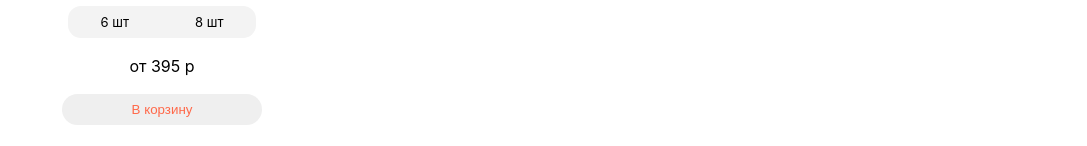
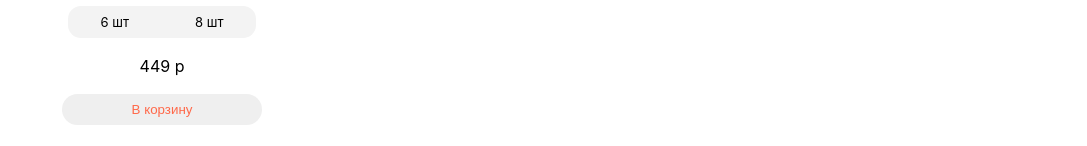
Before and after one commit to vikki-viks/rolls, a React (Create React App) app: page / in a window 1280 px wide. Shown: the part 397-543 px from the top of the page, without its empty margins (96-1183 px from the left). Built offline with nearby package versions, Linux system fonts and the light colour scheme; the HTML template or start-up script is replaced by a standard one.

Commit message:
create props for cardrolls

```diff
--- a/package.json
+++ b/package.json
@@ -6,6 +6,7 @@
     "@testing-library/jest-dom": "^5.11.4",
     "@testing-library/react": "^11.1.0",
     "@testing-library/user-event": "^12.1.10",
+    "axios": "^0.21.1",
     "react": "^17.0.2",
     "react-dom": "^17.0.2",
     "react-scripts": "4.0.3",
--- a/public/db.json
+++ b/public/db.json
@@ -22,7 +22,7 @@
       "id": 2,
       "imageUrl": "https://user-images.githubusercontent.com/77355397/123435850-b2896b00-d5d6-11eb-850e-49360e889e5c.png",
       "name": "Заченый ролл Нежный краб",
-      "sizes": [6, 8],
+      "amount": [6, 8],
       "price": 499,
       "category": 1,
       "rating": 4
@@ -31,7 +31,7 @@
       "id": 3,
       "imageUrl": "https://user-images.githubusercontent.com/77355397/123436166-072ce600-d5d7-11eb-91f5-bccd1c7306c2.png",
       "name": "Запеченый ролл с курицей терьяки",
-      "sizes": [6, 8],
+      "amount": [6, 8],
       "price": 379,
       "category": 2,
       "rating": 2
@@ -40,7 +40,7 @@
       "id": 4,
       "imageUrl": "https://dodopizza.azureedge.net/static/Img/Products/Pizza/ru-RU/b750f576-4a83-48e6-a283-5a8efb68c35d.jpg",
       "name": "Чизбургер-пицца",
-      "sizes": [6, 8],
+      "amount": [6, 8],
       "price": 415,
       "category": 3,
       "rating": 8
@@ -49,7 +49,7 @@
       "id": 5,
       "imageUrl": "https://user-images.githubusercontent.com/77355397/123436360-380d1b00-d5d7-11eb-83ca-b92d9f2034fb.png",
       "name": "Запеченый ролл Филадельфия с сырным соусом",
-      "sizes": [6, 8],
+      "amount": [6, 8],
       "price": 549,
       "category": 2,
       "rating": 2
@@ -58,7 +58,7 @@
       "id": 6,
       "imageUrl": "https://user-images.githubusercontent.com/77355397/123436574-70acf480-d5d7-11eb-8358-caa6e3c3a418.png",
       "name": "Темпура ролл с крабом и гребешком",
-      "sizes": [6, 8],
+      "amount": [6, 8],
       "price": 519,
       "category": 1,
       "rating": 9
@@ -67,7 +67,7 @@
       "id": 7,
       "imageUrl": "https://user-images.githubusercontent.com/77355397/123436754-a05bfc80-d5d7-11eb-93a7-f84bfeb592a2.png",
       "name": "Темпура ролл с чукой",
-      "sizes": [6, 8],
+      "amount": [6, 8],
       "price": 379,
       "category": 4,
       "rating": 10
@@ -76,7 +76,6 @@
       "id": 8,
       "imageUrl": "https://user-images.githubusercontent.com/77355397/123436989-de592080-d5d7-11eb-93c7-efc26e0dd76a.png",
       "name": "Набор «Вкусный»",
-      "sizes": [6, 8],
       "price": 1249,
       "category": 5,
       "rating": 10
@@ -85,7 +84,6 @@
       "id": 9,
       "imageUrl": "https://user-images.githubusercontent.com/77355397/123437151-0a74a180-d5d8-11eb-8302-6ed486aaff36.png",
       "name": "Набор «Запеченный № 3»",
-      "sizes": [6, 8],
       "price": 2299,
       "category": 5,
       "rating": 7
--- a/src/App.js
+++ b/src/App.js
@@ -1,8 +1,10 @@
 import styled from 'styled-components';
+import axios from 'axios';
 
 import { AllCategories } from './components/AllCategories';
 import { CardRolls } from './components/CardRoll';
 import { Header } from './components/Header';
+import React, { useState } from 'react';
 
 const MainWrapper = styled.div`
   width: 80%;
@@ -18,6 +20,14 @@ const CardsWrapper = styled.div`
 `;
 
 function App() {
+  const [data, setData] = React.useState([]);
+
+  React.useEffect(() => {
+    axios
+      .get('http://localhost:3000/db.json')
+      .then(({ data }) => setData(data.rolls));
+  }, []);
+
   return (
     <MainWrapper>
       <Header />
@@ -27,7 +37,18 @@ function App() {
       <AllRollsTitle>Все роллы</AllRollsTitle>
 
       <CardsWrapper>
-        <CardRolls />
+        <CardRolls
+          roll={{
+            id: 0,
+            imageUrl:
+              'https://user-images.githubusercontent.com/77355397/123433379-13fc0a80-d5d4-11eb-9bae-15bf66339eee.png',
+            name: 'Ролл Филадельфия',
+            amount: [6, 8],
+            price: 449,
+            category: 0,
+            rating: 4,
+          }}
+        />
       </CardsWrapper>
     </MainWrapper>
   );
--- a/src/components/CardRoll.js
+++ b/src/components/CardRoll.js
@@ -42,16 +42,16 @@ const RollsCart = styled.button`
   color: #ff694a;
 `;
 
-export function CardRolls() {
+export function CardRolls({ roll }) {
   return (
     <CardRollsWrapper>
-      <ImageRolls src="https://user-images.githubusercontent.com/77355397/123433379-13fc0a80-d5d4-11eb-9bae-15bf66339eee.png" />
-      <TitleRolls>Ролл Филадельфия</TitleRolls>
+      <ImageRolls src={roll.imageUrl} />
+      <TitleRolls>{roll.name}</TitleRolls>
       <RollsAmountWrapper>
-        <RollsAmount>6 шт</RollsAmount>
-        <RollsAmount>8 шт</RollsAmount>
+        <RollsAmount>{roll.amount[0]} шт</RollsAmount>
+        <RollsAmount>{roll.amount[1]} шт</RollsAmount>
       </RollsAmountWrapper>
-      <RollsPrice>от 395 р</RollsPrice>
+      <RollsPrice>{roll.price} р </RollsPrice>
       <RollsCart>В корзину</RollsCart>
     </CardRollsWrapper>
   );
```
Also changed, not shown: 1 other file (tests, documents, lock files or other folders).
